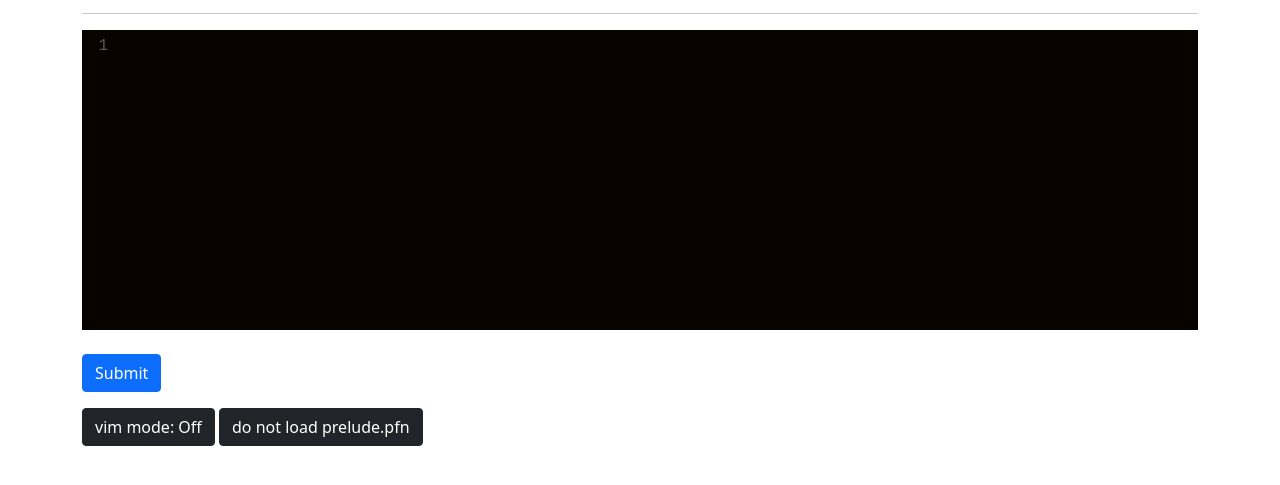
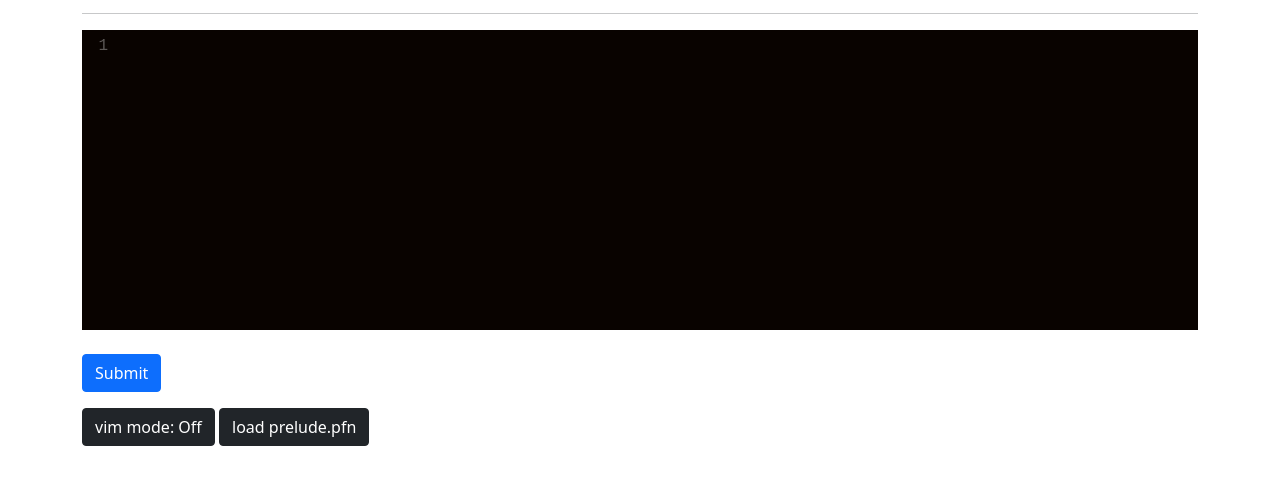
Before and after one commit to TsukiGva2/pfn-play, a plain HTML site: page public/index.html in a window 1280 px wide. Shown: the part 89-574 px from the top of the page. Drawn offline with Linux system fonts and the light colour scheme.

Commit message:
fixed typo

```diff
--- a/public/index.html
+++ b/public/index.html
@@ -50,7 +50,7 @@
                 }
             </script>
             <button type="button" id="vimbutton" class="btn btn-dark form-inline" onclick="vimmode()">vim mode: Off</button>
-            <button type="button" id="noprelude" class="btn btn-dark form-inline" onclick="noprelude_toggle()">do not load prelude.pfn</button>
+            <button type="button" id="noprelude" class="btn btn-dark form-inline" onclick="noprelude_toggle()">load prelude.pfn</button>
         </div>
         <script src="/js/bootstrap.min.js"></script>
     </body>
```
